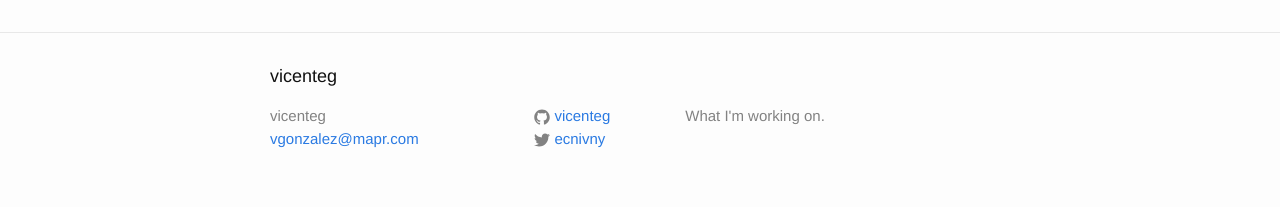
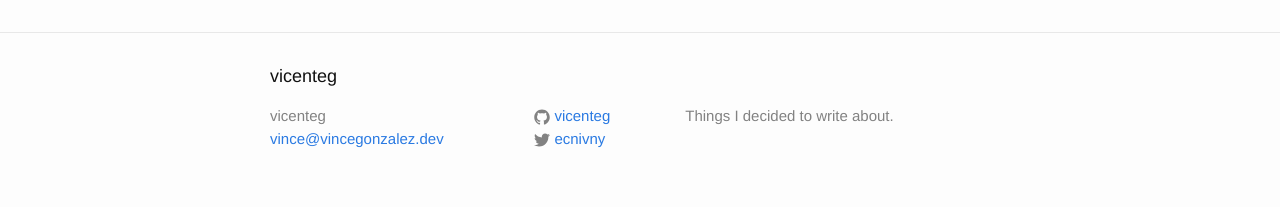
Before and after one commit to vicenteg/vicenteg.github.io, a Jekyll site: the page built from index.html, in a window 1280 px wide. Shown: the part 1221-1428 px from the top of the page. Built offline with Jekyll 4.4.1, drawn with Linux system fonts in a browser that asks for light colours.

Commit message:
Update _config.yml

```diff
--- a/_config.yml
+++ b/_config.yml
@@ -7,9 +7,9 @@
 
 # Site settings
 title: vicenteg
-email: vgonzalez@mapr.com
+email: vince@vincegonzalez.dev
 description: > # this means to ignore newlines until "baseurl:"
-  What I'm working on.
+  Things I decided to write about.
 baseurl: "" # the subpath of your site, e.g. /blog
 url: "https://vicenteg.github.io" # the base hostname & protocol for your site
 twitter_username: ecnivny
```
